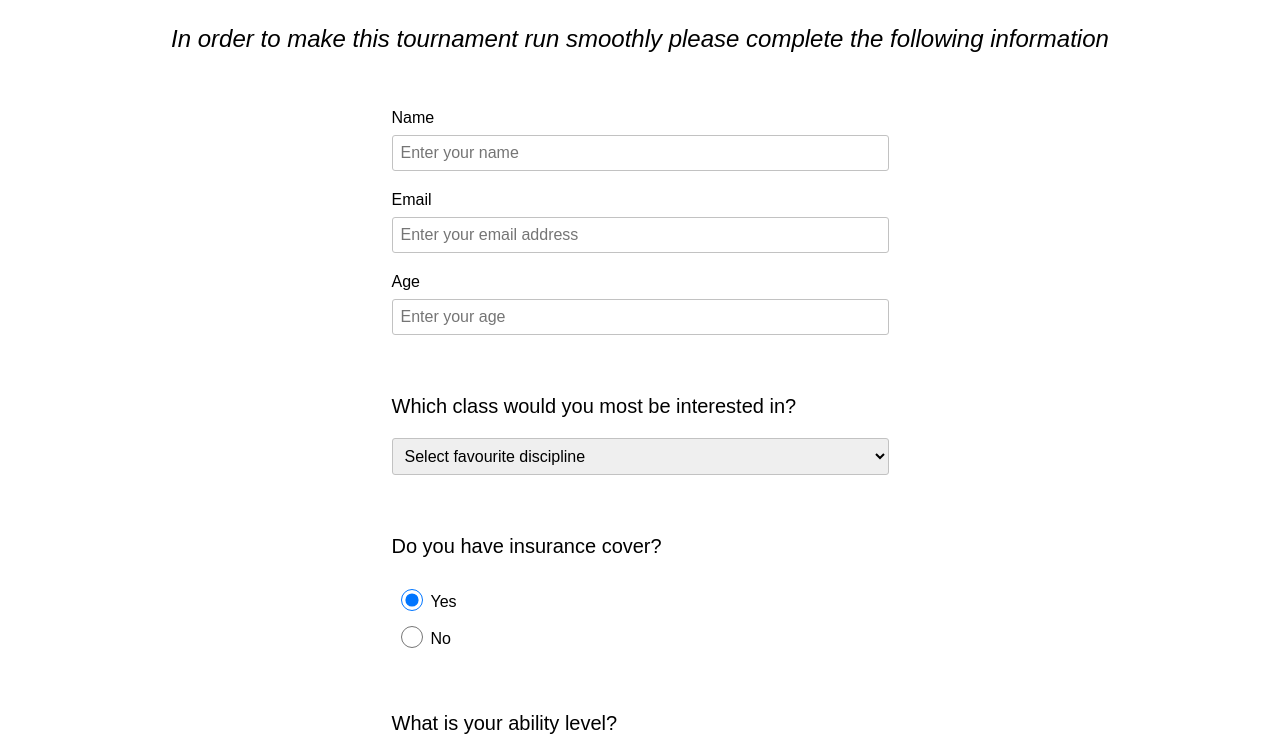
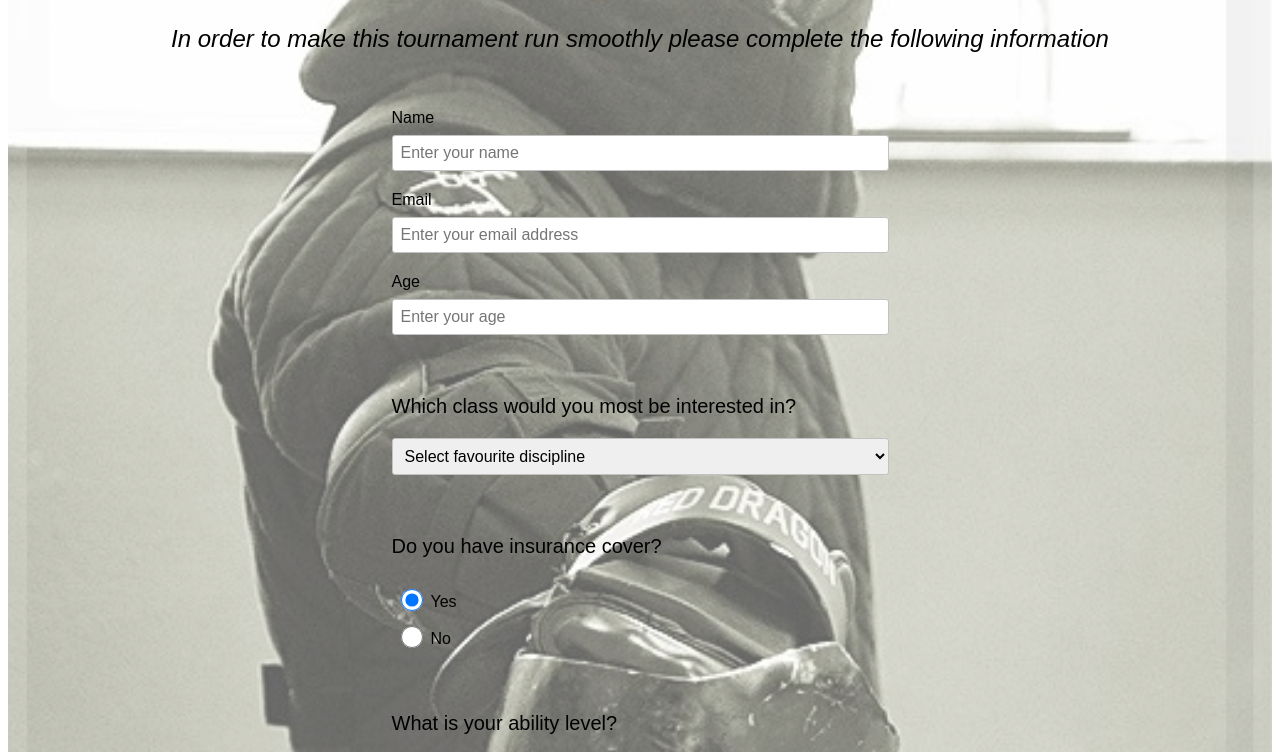
Before and after one commit to Kathrin-ddggxh/FCC-survey-form, a plain HTML site: page index.html in a window 1280 px wide. Shown: the part 148-900 px from the top of the page. Drawn offline with Linux system fonts and the light colour scheme.

Commit message:
added and styled background image
created pseudo class to control background-img opacity

```diff
--- a/index.html
+++ b/index.html
@@ -8,6 +8,7 @@
     <title>Survey Form</title>
   </head>
   <body>
+    <div class="background-img">
       <div class="container">
         <header>
           <h1 id="title">Event registration details</h1>
@@ -39,7 +40,9 @@
           <p>Which class would you most be interested in?</p>
           <div class="form-group select-discipline">
             <select name="discipline" id="dropdown">
-            <option disabled selected value>Select favourite discipline</option>
+              <option disabled selected value>
+                Select favourite discipline
+              </option>
               <option value="">Longsword</option>
               <option value="">Sabre</option>
               <option value="">Sword and Buckler</option>
@@ -59,7 +62,12 @@
                 checked
               />Yes</label
             ><label for="no">
-            <input type="radio" name="insurance" value="no" id="no" />No</label
+              <input
+                type="radio"
+                name="insurance"
+                value="no"
+                id="no"
+              />No</label
             >
           </div>
           <p>What is your ability level?</p>
@@ -83,7 +91,12 @@
             >
 
             <label for="">
-            <input type="checkbox" name="" id="" value="Value 3" />Expert</label
+              <input
+                type="checkbox"
+                name=""
+                id=""
+                value="Value 3"
+              />Expert</label
             >
 
             <label for="">
@@ -110,5 +123,6 @@
           </div>
         </form>
       </div>
+    </div>
   </body>
 </html>
--- a/styles.css
+++ b/styles.css
@@ -2,6 +2,22 @@ body {
   /* background-image: url(images/76175238_2598742946831223_5170738688459538432_n.jpg);
   background-size: cover; */
   font-family: Arial, Helvetica, sans-serif;
+  position: relative;
+}
+
+.background-img::before {
+  content: "";
+  background-image: url(images/76175238_2598742946831223_5170738688459538432_n.jpg);
+
+  background-size: cover;
+  background-position: center;
+
+  position: absolute;
+  top: 0px;
+  right: 0px;
+  bottom: 0px;
+  left: 0px;
+  opacity: 0.6;
 }
 
 h1 {
@@ -30,6 +46,7 @@ button {
   padding: 0.5em 0;
   border-radius: 3px;
   border: none;
+  margin-bottom: 4em;
 }
 
 #description {
@@ -37,6 +54,7 @@ button {
   font-style: italic;
   text-align: center;
   margin: 0 0 1.5em 0;
+  padding: 0 4em;
 }
 
 .personal > label {
@@ -53,6 +71,7 @@ textarea {
 }
 
 .container {
+  position: relative;
   display: flex;
   flex-direction: column;
   align-items: center;
```
Also changed, not shown: images/12593487_10154498167192501_6424363545196624760_o.jpg (deleted), images/20993922_1947940195421003_9036685234631350075_n.jpg (deleted), images/23132087_1567139146658280_1262921625068153708_n.jpg (deleted). Lines whose indentation alone changed are shown as unchanged.
